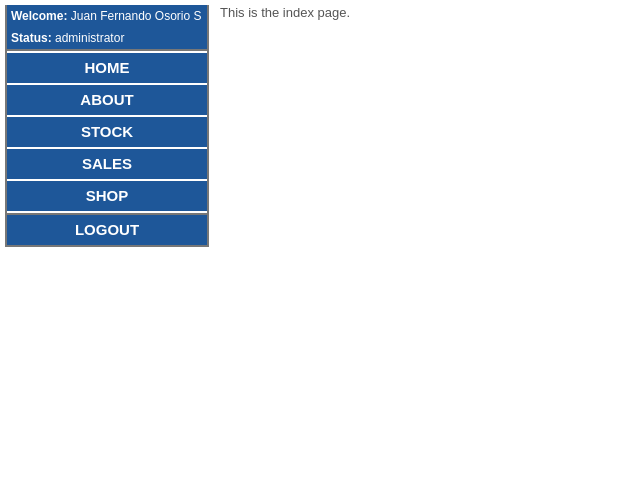
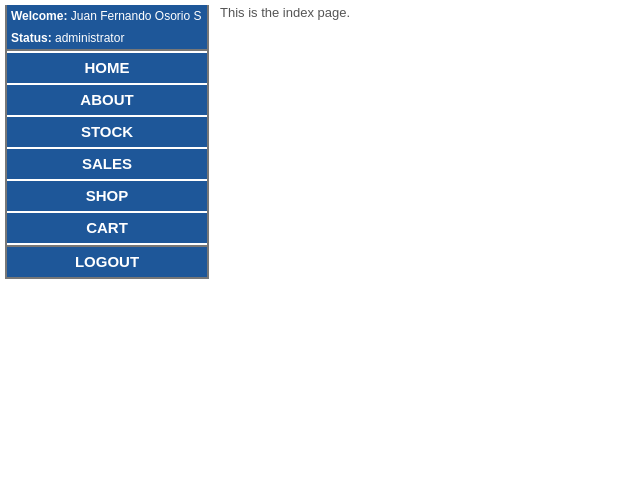
Before and after one commit to alexrbs/lpa_ecomms_web, a PHP site: page /index.php in a window 1280 px wide. Shown: the part 77-560 px from the top of the page, without its empty margins (0-640 px from the left). Run offline with PHP 8.4, Linux system fonts and the light colour scheme; a user stored in the database is signed in; data comes from the database, SQL or seed files in the repository.

Commit message:
Shopping cart added to the menu.

```diff
--- a/app-lib.php
+++ b/app-lib.php
@@ -125,6 +125,7 @@ function build_navBlock() {
       <div id="navStock"class="navItem" onclick="navMan('stock.php')">STOCK</div>
       <div id="navSales" class="navItem" onclick="navMan('sales.php')">SALES</div>
       <div id="navShop" class="navItem" onclick="navMan('shop.php')">SHOP</div>
+      <div class="navItem" onclick="navMan('shoplist.php')">CART</div>
       <div class="menuSep"></div>
       <div id="navLog" onclick="navMan('login.php?killses=true')">LOGOUT</div>
     </div>
@@ -140,6 +141,7 @@ function build_navBlock() {
           <div id="navStock"class="navItem" onclick="navMan('stock.php')">STOCK</div>
           <div id="navSales" class="navItem" onclick="navMan('sales.php')">SALES</div>
           <div id="navShop" class="navItem" onclick="navMan('shop.php')">SHOP</div>
+          <div class="navItem" onclick="navMan('shoplist.php')">CART</div>
           <div class="menuSep"></div>
           <div id="navLog" onclick="navMan('login.php?killses=true')">LOGOUT</div>
         </div>
@@ -153,7 +155,7 @@ function build_navBlock() {
               <div id="navHome"class="navItem" onclick="navMan('index.php')">HOME</div>
               <div id="navAbout"class="navItem" onclick="navMan('about.php')">ABOUT</div>
               <div id="navShop" class="navItem" onclick="navMan('shop.php')">SHOP</div>
-              <div id="navShop" class="navItem" onclick="navMan('shop.php')">CART</div>
+              <div id="navShop" class="navItem" onclick="navMan('shoplist.php')">CART</div>
               <div class="menuSep"></div>
               <div id="navLog" onclick="navMan('login.php?killses=true')">LOGOUT</div>
             </div>
```
